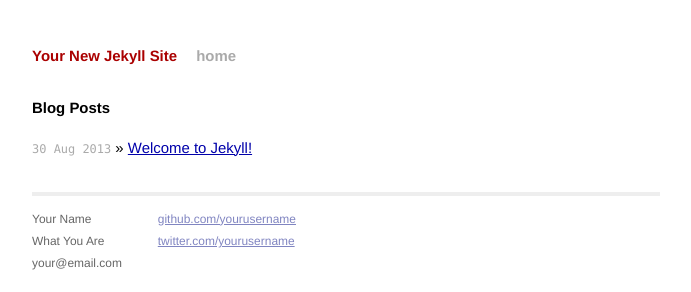
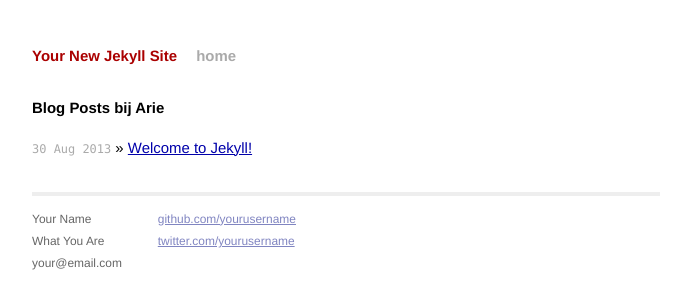
Before and after one commit to Bounder/cleanwaternow, a Jekyll site: the page built from index.html, in a window 1280 px wide. Shown: the top 292 px of the page, without its empty margins (294-985 px from the left). Built offline with Jekyll 4.4.1, drawn with Linux system fonts in a browser that asks for light colours; Markdown is read by kramdown in place of the engine named in the settings.

Commit message:
Update index.html
Added the index.html to include my name

```diff
--- a/index.html
+++ b/index.html
@@ -4,7 +4,7 @@ title: Your New Jekyll Site
 ---
 
 <div id="home">
-  <h1>Blog Posts</h1>
+  <h1>Blog Posts bij Arie</h1>
   <ul class="posts">
     {% for post in site.posts %}
       <li><span>{{ post.date | date_to_string }}</span> &raquo; <a href="{{ site.baseurl}}{{ post.url }}">{{ post.title }}</a></li>
```
